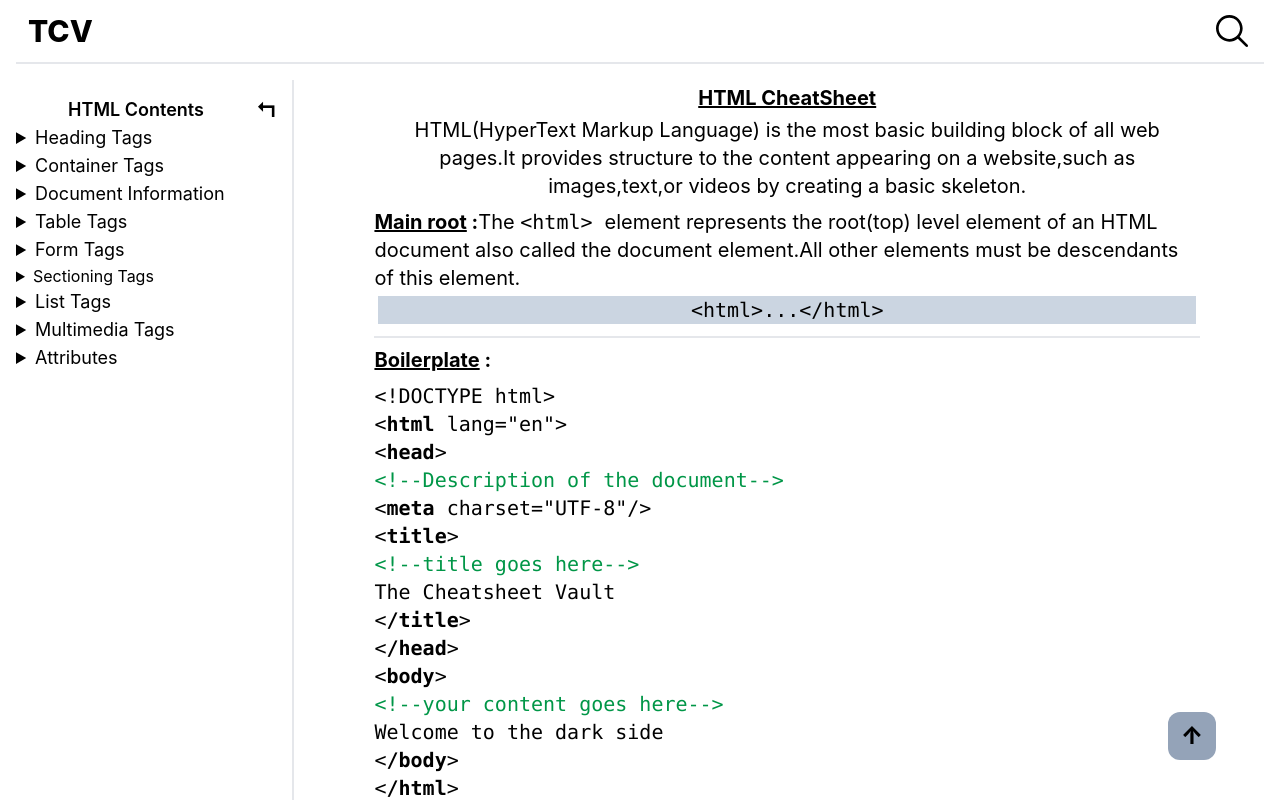
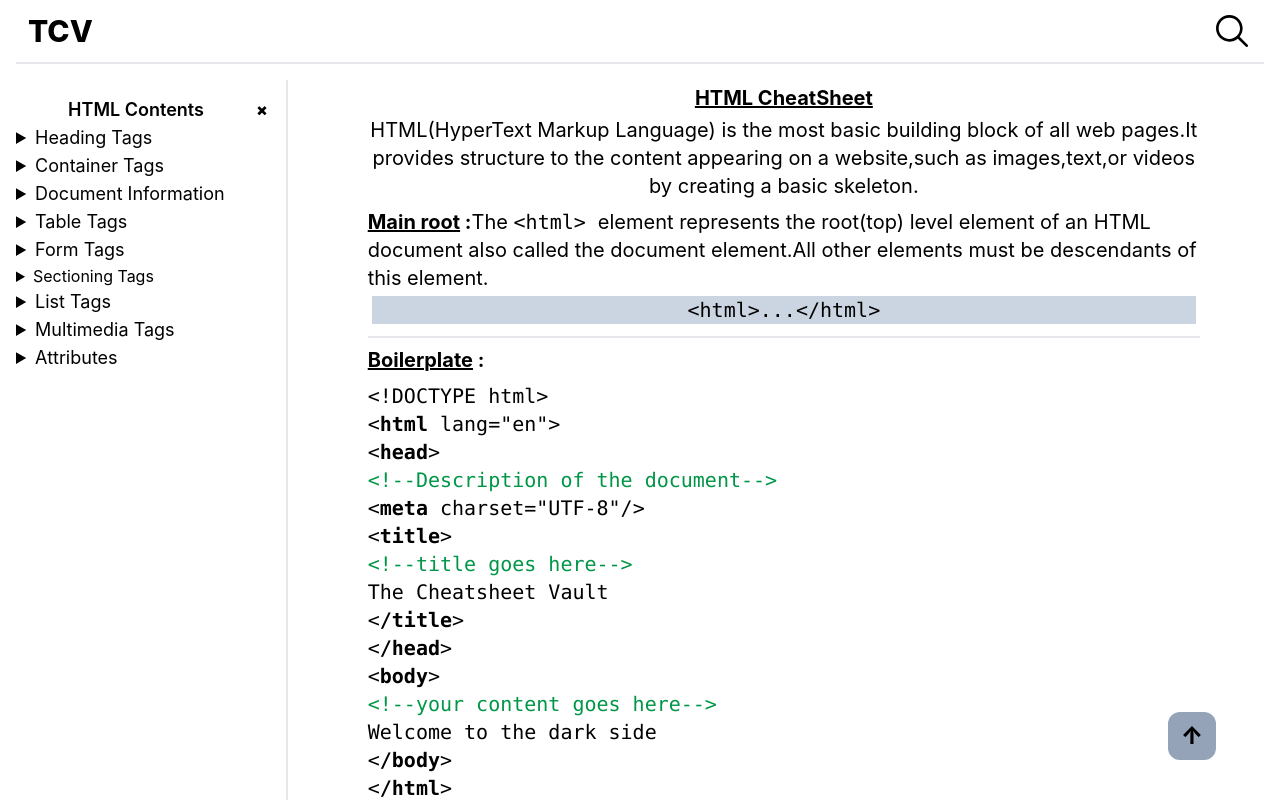
Before and after one commit to DevTenz/TCV, a React (Create React App) app: page /html in a window 1280 px wide. Shown: the top 800 px of the page. Built offline with nearby package versions, Linux system fonts and the light colour scheme.

Commit message:
updated sidebar icon

```diff
--- a/src/components/sidebar.jsx
+++ b/src/components/sidebar.jsx
@@ -18,9 +18,13 @@ export default function Sidebar(props) {
       <div>
         <p
           onClick={() => settoggle(!toggle)}
-          className="cursor-pointer font-extrabold text-xl"
+          className={
+            toggle
+              ? "cursor-pointer font-extrabold text-xl"
+              : "cursor-pointer font-extrabold text-xl rotate-45"
+          }
         >
-          &#8624;
+          +
         </p>
       </div>
     </aside>
```
